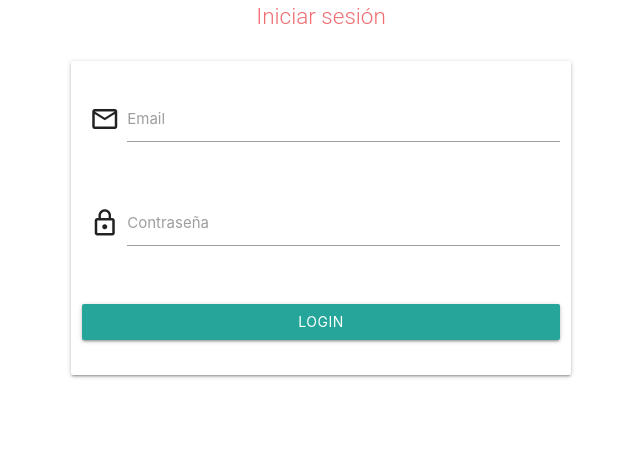
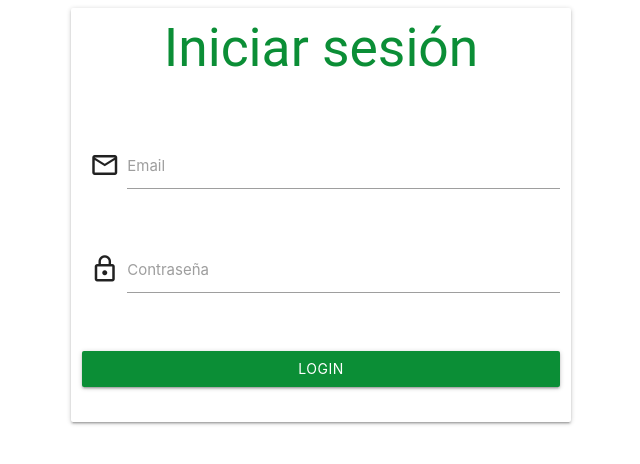
Before and after one commit to AutomatedRaid/server_festival, an Angular app in the folder frontend/: page /login in a window 1280 px wide. Shown: the top 464 px of the page, without its empty margins (319-959 px from the left). Built offline with nearby package versions, Linux system fonts and the light colour scheme.

Commit message:
login front end

```diff
--- a/frontend/src/app/components/home/home.component.css
+++ b/frontend/src/app/components/home/home.component.css
@@ -21,3 +21,7 @@ td{
 th{
   border-bottom: 1px solid #6a6a6a;
 }
+
+.bar{
+  background-color: #0b8e36;
+}
--- a/frontend/src/app/components/home/home.component.html
+++ b/frontend/src/app/components/home/home.component.html
@@ -1,5 +1,5 @@
 <nav>
-  <div class="nav-wrapper" style="padding-left: 5%;padding-right: 5%;">
+  <div class="nav-wrapper bar" style="padding-left: 5%;padding-right: 5%;">
     <label class="brand-logo" routerLink="/">Evento</label>
   </div>
 </nav>
--- a/frontend/src/app/components/login/login.component.css
+++ b/frontend/src/app/components/login/login.component.css
@@ -41,7 +41,11 @@ body {
 }
 
 .iniciar{
-  color: #ee6e73;
-  font-weight: 300;
+  color: #0b8e36;
+  font-size: 3.56rem !important;
   font-family: "Roboto", sans-serif;
 }
+
+.boton {
+  background-color: #0b8e36 !important;
+}
--- a/frontend/src/app/components/login/login.component.html
+++ b/frontend/src/app/components/login/login.component.html
@@ -1,7 +1,7 @@
-<div class="center-align" style="vertical-align: middle;">
-  <div style="font-size: 1.5em; margin-bottom: 20px; " class="iniciar">Iniciar sesión</div>
+<div class="center-align valign-wrapper" style="vertical-align: middle;">
   <div id="login-page" class="row container">
     <div class="col s12 z-depth-6 card-panel">
+      <div style="font-size: 1.5em; margin-bottom: 20px; " class="iniciar">Iniciar sesión</div>
       <form class="login-form">
         <div class="row">
         </div>
@@ -21,7 +21,7 @@
         </div>
         <div class="row">
           <div class="input-field col s12">
-            <a href="#" class="btn waves-effect waves-light col s12">Login</a>
+            <a href="#" class="btn waves-effect waves-light col s12 boton">Login</a>
           </div>
         </div>
       </form>
```
